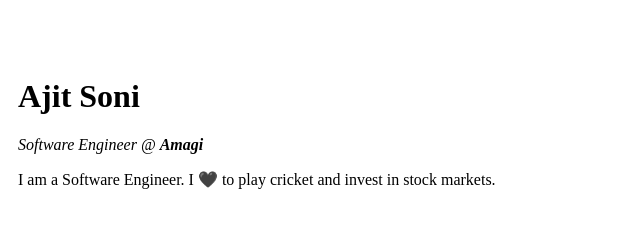
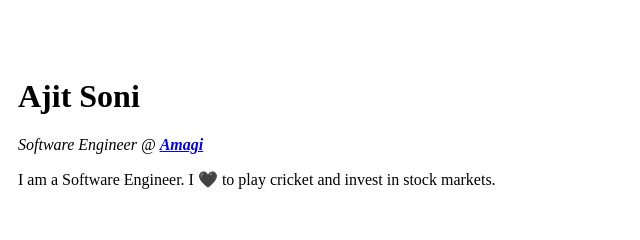
Before and after one commit to ajitsoni05/cv, a plain HTML site: page index.html in a window 1280 px wide. Shown: the top 240 px of the page, 233-873 px from the left. Drawn offline with Linux system fonts and the light colour scheme.

Commit message:
Update index.html

```diff
--- a/index.html
+++ b/index.html
@@ -15,7 +15,7 @@
       </td>
       <td>
         <h1>Ajit Soni</h1>
-        <p><em>Software Engineer @ <strong>Amagi</strong></em></p>
+        <p><em>Software Engineer @ <strong><a href="https://www.amagi.com/">Amagi</a></strong></em></p>
         <p>I am a Software Engineer. I 🖤 to play cricket and invest in stock markets.</p>
       </td>
     </tr>
```
